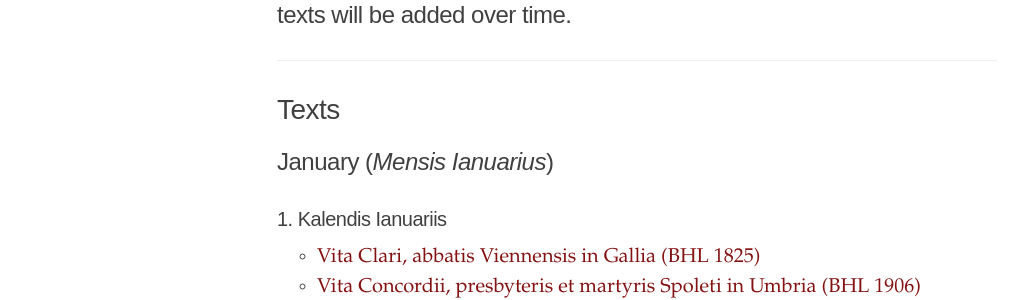
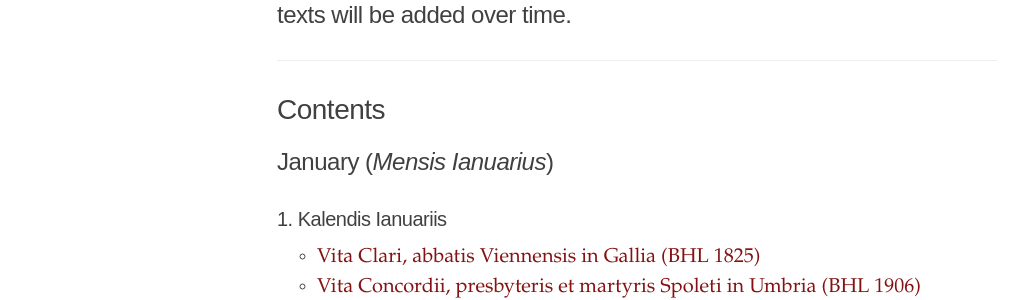
Before and after one commit to cjkoepke1/latin-hagiography, a Jekyll site: the page built from index.md, in a window 1280 px wide. Shown: the part 257-557 px from the top of the page, without its empty margins (3-1031 px from the left). Built offline with Jekyll 4.4.1, drawn with Linux system fonts in a browser that asks for light colours.

Commit message:
change texts to contents

```diff
--- a/index.md
+++ b/index.md
@@ -7,7 +7,7 @@ title: "Latin Hagiography"
 
 ---
 
-# Texts
+# Contents
 
 ## January (*Mensis Ianuarius*)
 
```
